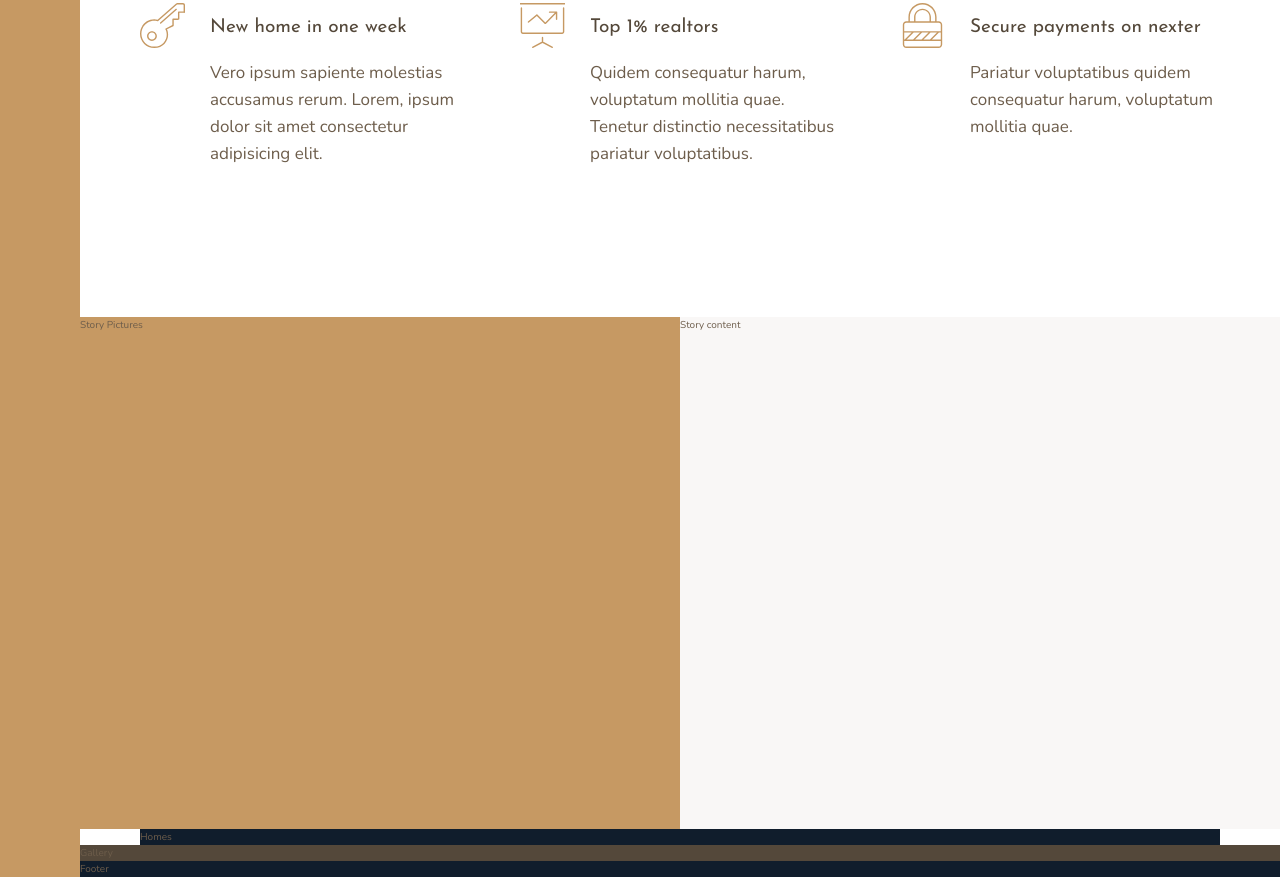
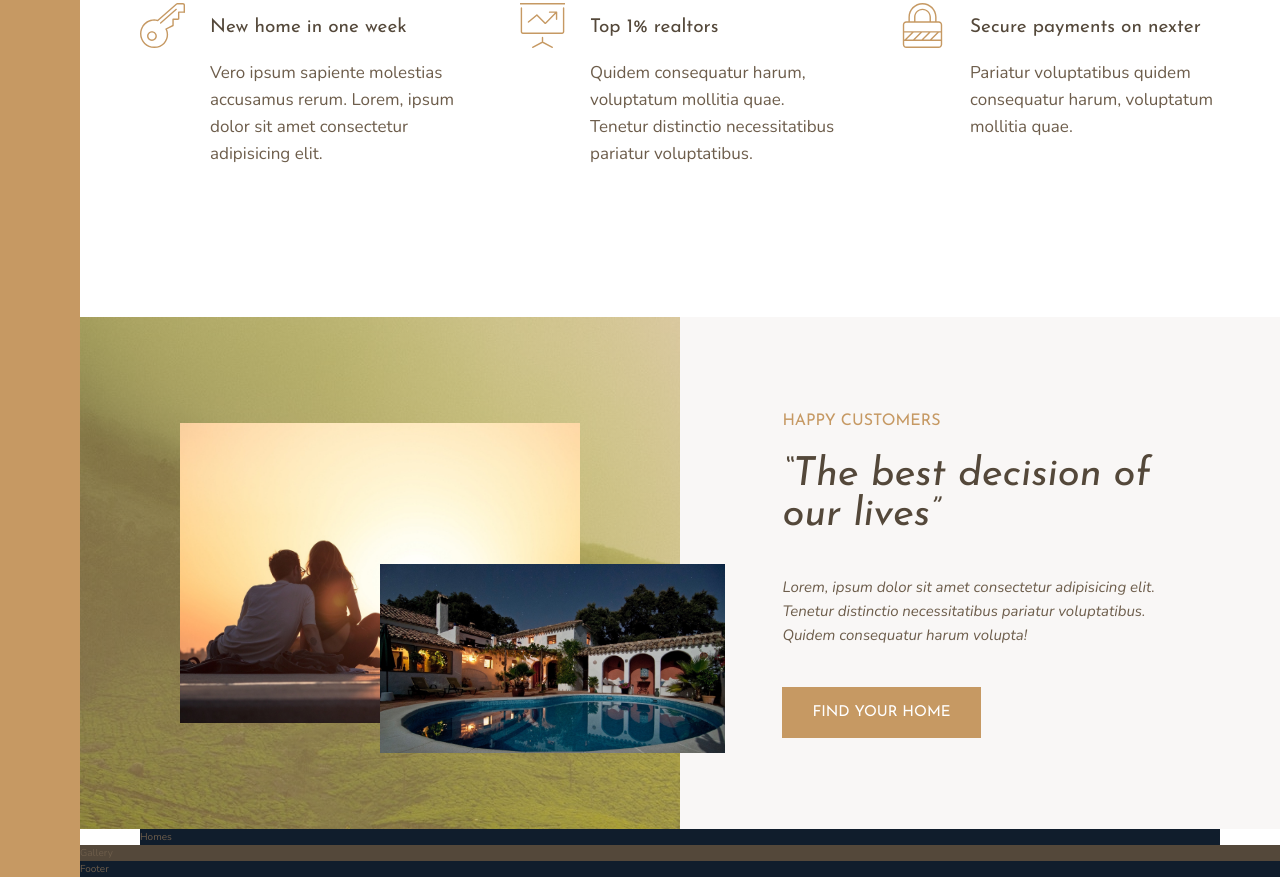
Before and after one commit to ctarx/Nexter, a website: page index.html in a window 1280 px wide. Shown: the part 991-1868 px from the top of the page. Drawn offline with nearby package versions, Linux system fonts and the light colour scheme.

Commit message:
Story section

```diff
--- a/index.html
+++ b/index.html
@@ -81,11 +81,17 @@
   </section>
 
   <div class="story__pictures">
-    Story Pictures
+    <img src="img/story-1.jpeg" alt="Couple with new house" class="story__img--1">
+    <img src="img/story-2.jpeg" alt="New house" class="story__img--2">
   </div>
 
   <div class="story__content">
-    Story content
+    <h3 class="heading-3 mb-sm">Happy Customers</h2>
+      <h2 class="heading-2 heading-2--dark mb-md">&ldquo;The best decision of our lives&rdquo;</h2>
+      <p class="story__text">Lorem, ipsum dolor sit amet consectetur adipisicing elit. Tenetur distinctio
+        necessitatibus pariatur voluptatibus. Quidem consequatur harum volupta!
+      </p>
+      <button class="btn">Find your home</button>
   </div>
 
   <section class="homes">
--- a/sass/_story.scss
+++ b/sass/_story.scss
@@ -1,11 +1,49 @@
 .story {
   &__pictures {
     background-color: $color-primary;
+    background-image: linear-gradient(rgba($color-primary, .5), rgba($color-primary, .5)), url(../img/back.jpg);
     grid-column: full-start / col-end 4;
+
+    display: grid;
+    grid-template-rows: repeat(6, 1fr);
+    grid-template-columns: repeat(6, 1fr);
+    align-items: center;
+  }
+
+  &__img--1 {
+    width: 100%;
+    grid-row: 2 / 6;
+    grid-column: 2 / 6;
+    box-shadow: 0 3 rem 5 rem rgba(#000, .1);
+  }
+
+  &__img--2 {
+    width: 115%;
+    grid-column: 4 / 7;
+    grid-row: 4 / 6;
+    z-index: 20;
+    box-shadow: 0 3 rem 5 rem rgba(#000, .2);
   }
 
   &__content {
     background-color: $color-grey-light-1;
     grid-column: col-start 5 / full-end;
+
+    padding: 6rem 8vw;
+
+    // display: flex;
+    // flex-direction: column;
+    // justify-content: center;
+    // align-items: flex-start;
+
+    display: grid;
+    align-content: center;
+    justify-items: start;
+  }
+
+  &__text {
+    font-size: 1.5rem;
+    font-style: italic;
+    margin-bottom: 4rem;
   }
 }
--- a/sass/_typography.scss
+++ b/sass/_typography.scss
@@ -9,10 +9,24 @@
 
 .heading-2 {
   @extend %heading;
+  font-size: 4rem;
+  font-style: italic;
+  line-height: 1;
+
+  &--light {
+    color: $color-grey-light-1;
+  }
+
+  &--dark {
+    color: $color-grey-dark-1;
+  }
 }
 
 .heading-3 {
   @extend %heading;
+  font-size: 1.6rem;
+  color: $color-primary;
+  text-transform: uppercase;
 }
 
 .heading-4 {
@@ -20,10 +34,43 @@
   font-size: 1.9rem;
 
   &--light {
-    color: $color-grey-light-1
+    color: $color-grey-light-1;
   }
 
   &--dark {
-    color: $color-grey-dark-1
+    color: $color-grey-dark-1;
   }
 }
+
+.btn {
+  background-color: $color-primary;
+  color: #fff;
+  border: none;
+  border-radius: 0;
+  font-family: $font-display;
+  font-size: 1.5rem;
+  text-transform: uppercase;
+  padding: 1.8rem 3rem;
+  cursor: pointer;
+  transition: all .2s;
+
+  &:hover {
+    background-color: $color-primary-dark;
+  }
+}
+
+.mb-sm {
+  margin-bottom: 2rem;
+}
+
+.mb-md {
+  margin-bottom: 4rem;
+}
+
+.mb-lg {
+  margin-bottom: 6rem;
+}
+
+.mb-hg {
+  margin-bottom: 8rem;
+}
```
Also changed, not shown: css/style.css.
